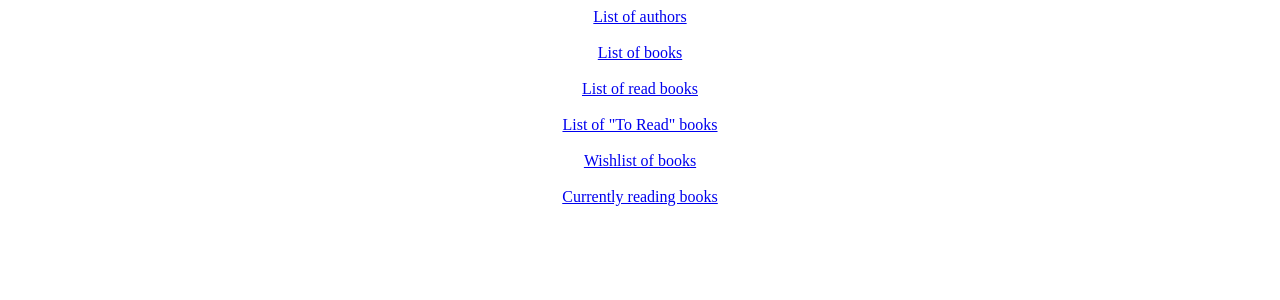
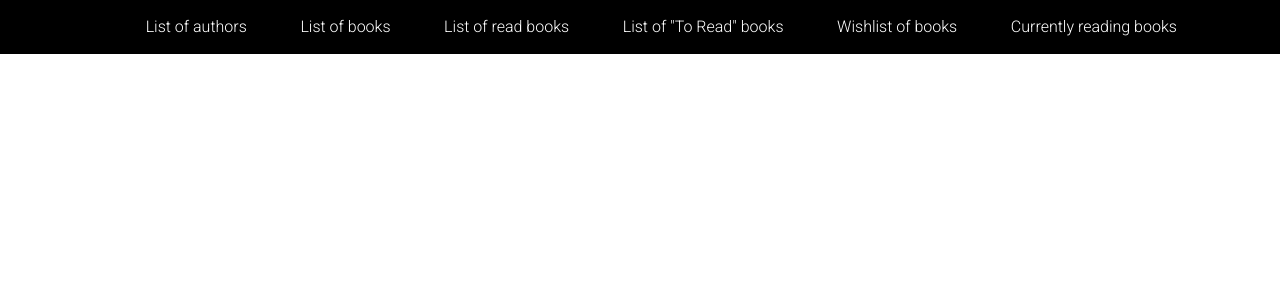
Before and after one commit to CiganOliviu/MyLibrary, a Django app: page / in a window 1280 px wide. Shown: the top 300 px of the page. Run offline with Django 3.2, Linux system fonts and the light colour scheme; data that the repository does not hold is empty.

Commit message:
Design updates: menu setup

```diff
--- a/BooksManager/static/style/style.css
+++ /dev/null
@@ -1,4 +0,0 @@
-.menu ul li {
-    display: block;
-    text-decoration: none;
-}
--- /dev/null
+++ b/static/style/style.css
@@ -0,0 +1,29 @@
+@import url('https://fonts.googleapis.com/css2?family=Roboto:wght@300&display=swap');
+
+html,
+body {
+  margin: 0;
+  padding: 0;
+}
+
+.menu {
+    background: #000;
+    width: 100vw;
+    padding: 0.1%;
+}
+
+.menu ul li {
+    display: inline;
+    padding: 2%;
+}
+
+.menu ul li a {
+    text-decoration: none;
+    color: #fff;
+    font-family: 'Roboto', sans-serif;
+    transition: all 200ms ease;
+}
+
+.menu ul li a:hover {
+    color: #ff4040;
+}
--- a/templates/views/index.html
+++ b/templates/views/index.html
@@ -3,20 +3,19 @@
 <head>
     <meta charset="UTF-8">
     <title>my-library</title>
+    {% load static %}
+    <link rel="stylesheet" href="{% static 'style/style.css' %}">
 </head>
 <body>
-    <div align="center">
-        <a href="{% url 'AuthorsList' %}">List of authors</a>
-        <div>&nbsp</div>
-        <a href="{% url 'BooksList' %}">List of books</a>
-        <div>&nbsp;</div>
-        <a href="{% url 'ReadBookLister' %}">List of read books</a>
-        <div>&nbsp;</div>
-        <a href="{% url 'ToReadBookLister' %}">List of "To Read" books</a>
-        <div>&nbsp;</div>
-        <a href="{% url 'WishlistLister' %}">Wishlist of books</a>
-        <div>&nbsp;</div>
-        <a href="{% url 'CurrentReadingBooksLister' %}">Currently reading books</a>
+    <div class="menu" align="center">
+        <ul>
+            <li><a href="{% url 'AuthorsList' %}">List of authors</a></li>
+            <li><a href="{% url 'BooksList' %}">List of books</a></li>
+            <li><a href="{% url 'ReadBookLister' %}">List of read books</a></li>
+            <li><a href="{% url 'ToReadBookLister' %}">List of "To Read" books</a></li>
+            <li><a href="{% url 'WishlistLister' %}">Wishlist of books</a></li>
+            <li><a href="{% url 'CurrentReadingBooksLister' %}">Currently reading books</a></li>
+        </ul>
     </div>
 </body>
 </html>
```
